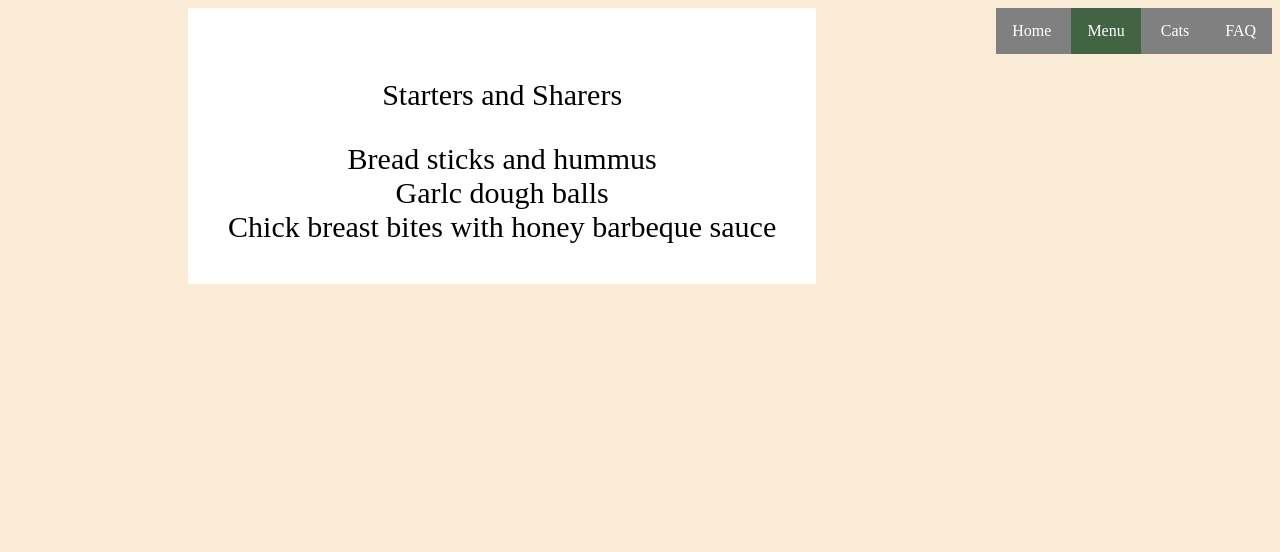
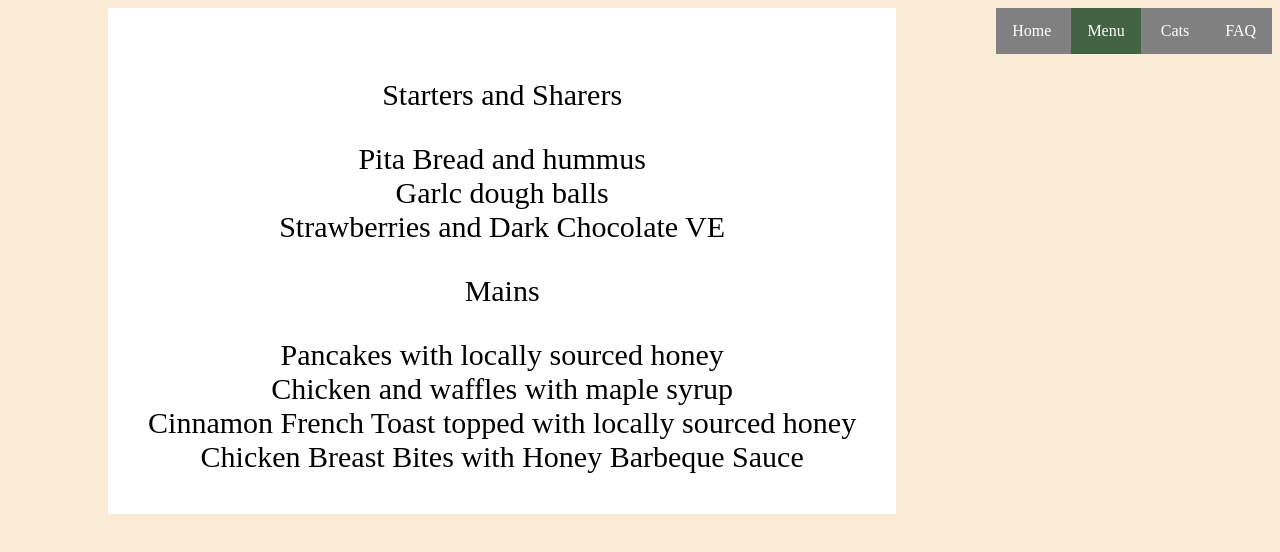
Before and after one commit to LaraL15/Catcafe.github.io, a plain HTML site: page menu.html in a window 1280 px wide. Drawn offline with Linux system fonts and the light colour scheme.

Commit message:
git commit -m 'adding menu items!'

```diff
--- a/menu.html
+++ b/menu.html
@@ -18,10 +18,14 @@
 <main>
     <ul>
         <p> Starters and Sharers</p>
-        <li> Bread sticks and hummus</li>
+        <li> Pita Bread and hummus</li>
         <li> Garlc dough balls </li>
-        <li> Chick breast bites with honey barbeque sauce</li>
-
+        <li> Strawberries and Dark Chocolate VE</li>
+        <p>Mains</p>
+        <li>Pancakes with locally sourced honey</li>
+        <li>Chicken and waffles with maple syrup</li>
+        <li>Cinnamon French Toast topped with locally sourced honey</li>
+        <li>Chicken Breast Bites with Honey Barbeque Sauce</li>
     </ul>
 </main>
 </html>
```
